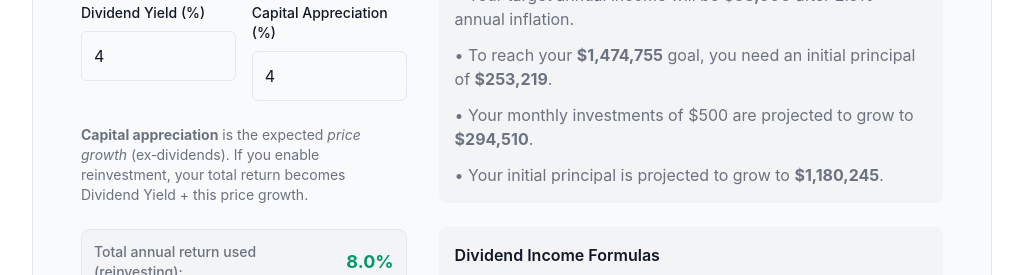
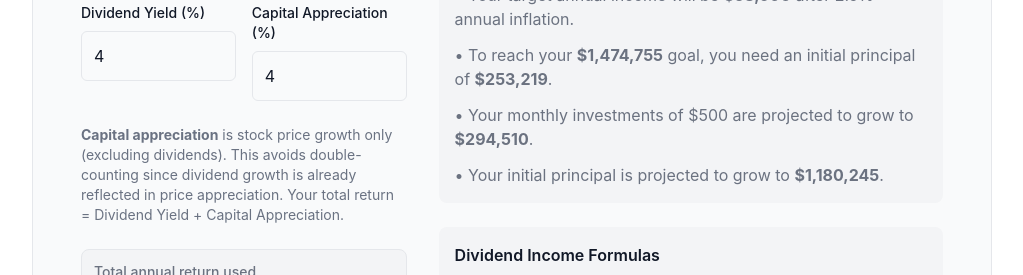
Before and after one commit to samuel-kar/invest-ed, a React (Vite) app in the folder frontend/: page /calculators/retirement-dividend in a window 1280 px wide. Shown: the part 780-1055 px from the top of the page, without its empty margins (256-1279 px from the left). Built offline with nearby package versions, Linux system fonts and the light colour scheme.

Commit message:
add clarification about double counting

```diff
--- a/frontend/src/components/calculators/calculators/RetirementDividendContainer.tsx
+++ b/frontend/src/components/calculators/calculators/RetirementDividendContainer.tsx
@@ -106,9 +106,10 @@ export default function RetirementDividendContainer() {
           />
         </div>
         <p className="text-sm text-gray-500">
-          <strong>Capital appreciation</strong> is the expected{' '}
-          <em>price growth</em> (ex‑dividends). If you enable reinvestment, your
-          total return becomes Dividend Yield + this price growth.
+          <strong>Capital appreciation</strong> is stock price growth only
+          (excluding dividends). This avoids double-counting since dividend
+          growth is already reflected in price appreciation. Your total return =
+          Dividend Yield + Capital Appreciation.
         </p>
 
         {/* Display growth rate used */}
```
